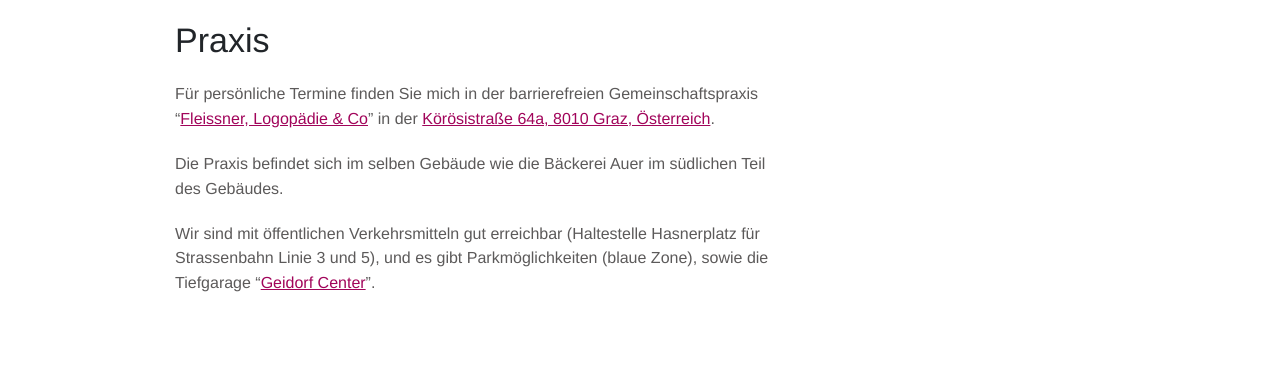
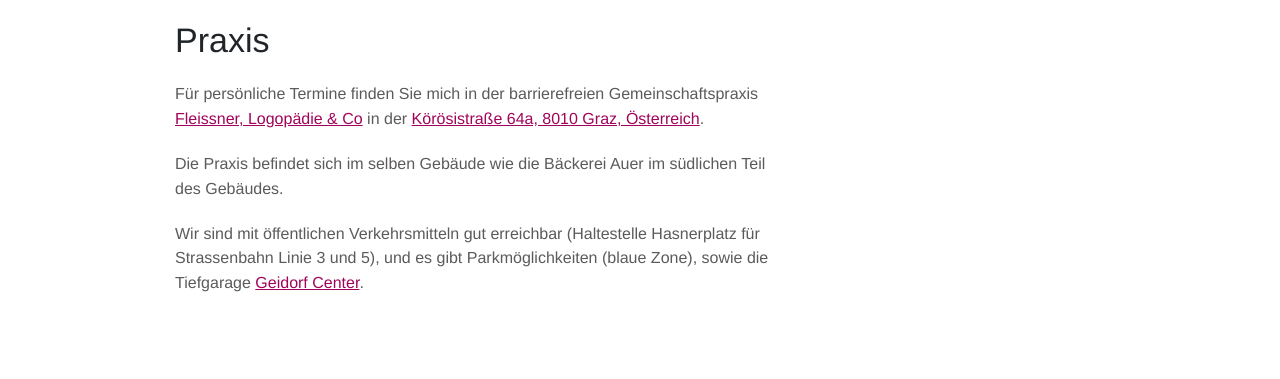
Before and after one commit to psychologie-lex/psychologie-lex.github.io, a Jekyll site: the page built from contact.md, in a window 1280 px wide. Shown: the part 709-1088 px from the top of the page. Built offline with Jekyll 4.4.1, drawn with Linux system fonts in a browser that asks for light colours.

```diff
--- a/contact.md
+++ b/contact.md
@@ -16,8 +16,8 @@ Bitte kontaktieren Sie mich telefonisch oder per E-Mail, um einen passenden Term
 
 # Praxis
 
-Für persönliche Termine finden Sie mich in der barrierefreien Gemeinschaftspraxis "[Fleissner, Logopädie & Co](https://www.fleissner-logopaedie.at/)" in der [Körösistraße 64a, 8010 Graz, Österreich]({{ site.data.contact.maps_link }}).
+Für persönliche Termine finden Sie mich in der barrierefreien Gemeinschaftspraxis [Fleissner, Logopädie & Co](https://www.fleissner-logopaedie.at/) in der [Körösistraße 64a, 8010 Graz, Österreich]({{ site.data.contact.maps_link }}).
 
 Die Praxis befindet sich im selben Gebäude wie die Bäckerei Auer im südlichen Teil des Gebäudes.
 
-Wir sind mit öffentlichen Verkehrsmitteln gut erreichbar (Haltestelle Hasnerplatz für Strassenbahn Linie 3 und 5), und es gibt Parkmöglichkeiten (blaue Zone), sowie die Tiefgarage “[Geidorf Center](https://maps.app.goo.gl/nbGxSA6qYUnCnvAH6)”.
+Wir sind mit öffentlichen Verkehrsmitteln gut erreichbar (Haltestelle Hasnerplatz für Strassenbahn Linie 3 und 5), und es gibt Parkmöglichkeiten (blaue Zone), sowie die Tiefgarage [Geidorf Center](https://maps.app.goo.gl/nbGxSA6qYUnCnvAH6).
```
Also changed, not shown: images/illustrations/gruppe.png, images/illustrations/gruppe_old.png (added), images/illustrations/therapy.png, images/illustrations/therapy_2.png, images/illustrations/therapy_2_old.png (added), images/illustrations/therapy_old.png (added).
